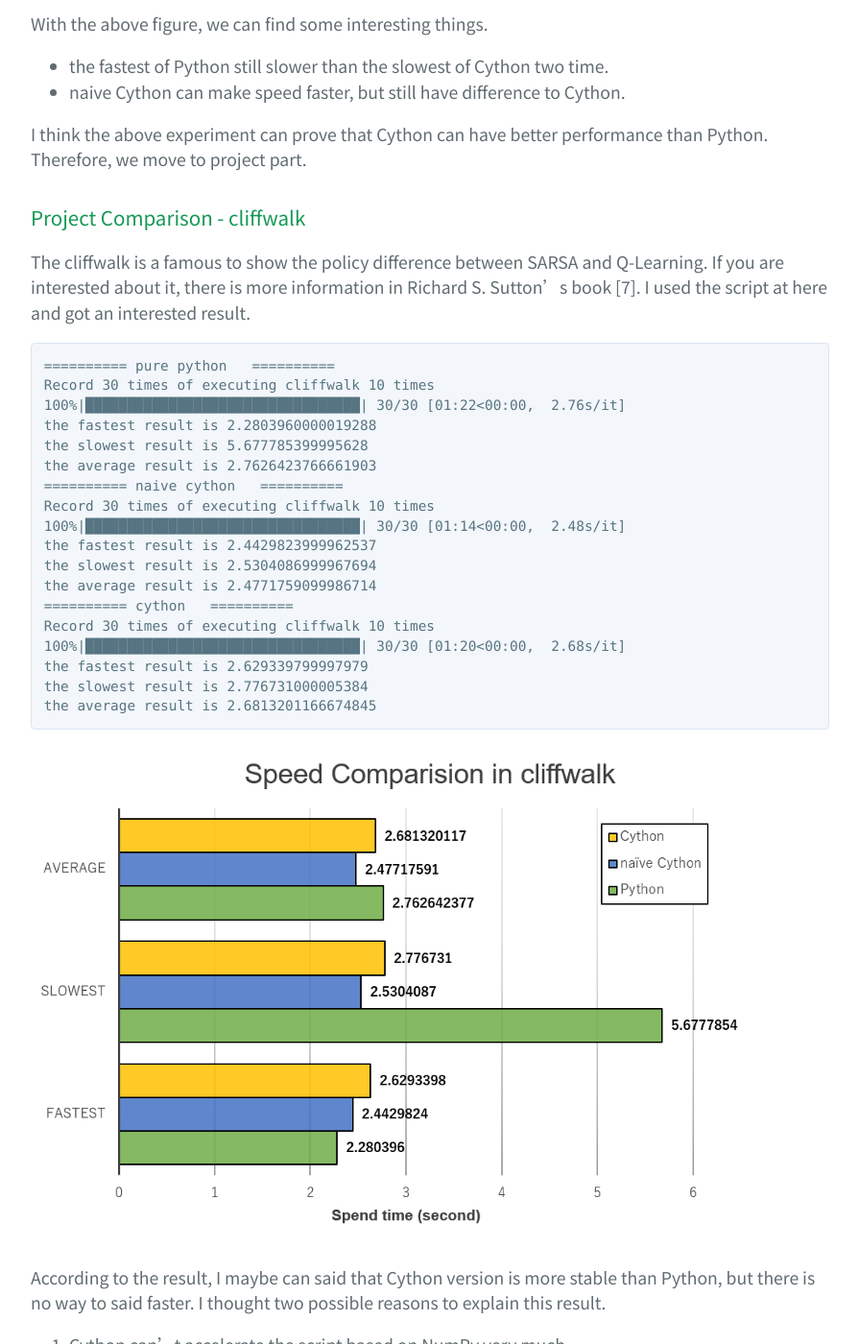
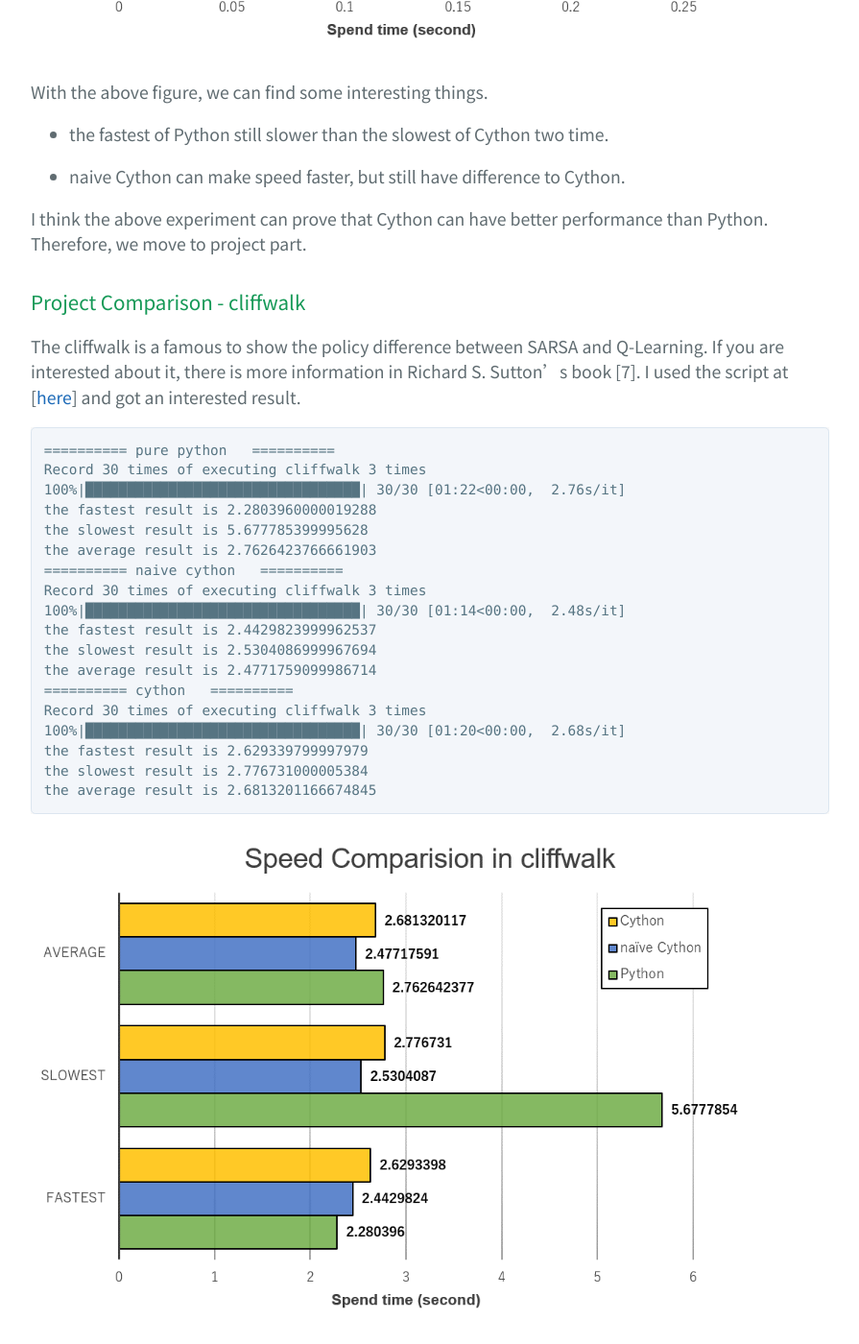
Before and after one commit to ChampDBG/ChampDBG.github.io, a Jekyll site: the page built from _posts/2020-04-07-Cython Self-Study.md, in a window 1280 px wide and 1400 px high, scrolled down 4493 px. Shown: the whole window at 96% size, without its empty margins (192-1087 px from the left). Built offline with Jekyll 4.4.1, drawn with Linux system fonts in a browser that asks for light colours; some of the changed text lies outside the part shown.

````diff
--- a/_posts/2020-04-06-Cython Self-Study.md
+++ b/_posts/2020-04-07-Cython Self-Study.md
@@ -113,29 +117,31 @@ the average result is 0.04952403199998571
 ![](/img/20200406_Speed Comparison Fibonacci.png)
 
 With the above figure, we can find some interesting things.
+
 * the fastest of Python still slower than the slowest of Cython two time.
+
 * naive Cython can make speed faster, but still have difference to Cython.
 
 I think the above experiment can prove that Cython can have better performance than Python. Therefore, we move to project part.
 
 ### Project Comparison - cliffwalk
-The cliffwalk is a famous to show the policy difference between SARSA and Q-Learning. If you are interested about it, there is more information in Richard S. Sutton's book [7]. I used the script at here and got an interested result.
+The cliffwalk is a famous to show the policy difference between SARSA and Q-Learning. If you are interested about it, there is more information in Richard S. Sutton's book [7]. I used the script at [[here](https://github.com/ChampDBG/PlayGround/tree/master/cython/cliffwalk)] and got an interested result.
 
 ```
 ========== pure python   ==========
-Record 30 times of executing cliffwalk 10 times
+Record 30 times of executing cliffwalk 3 times
 100%|█████████████████████████████████| 30/30 [01:22<00:00,  2.76s/it]
 the fastest result is 2.2803960000019288
 the slowest result is 5.677785399995628
 the average result is 2.7626423766661903
 ========== naive cython   ==========
-Record 30 times of executing cliffwalk 10 times
+Record 30 times of executing cliffwalk 3 times
 100%|█████████████████████████████████| 30/30 [01:14<00:00,  2.48s/it]
 the fastest result is 2.4429823999962537
 the slowest result is 2.5304086999967694
 the average result is 2.4771759099986714
 ========== cython   ==========
-Record 30 times of executing cliffwalk 10 times
+Record 30 times of executing cliffwalk 3 times
 100%|█████████████████████████████████| 30/30 [01:20<00:00,  2.68s/it]
 the fastest result is 2.629339799997979
 the slowest result is 2.776731000005384
@@ -154,10 +160,11 @@ According to the result, I maybe can said that Cython version is more stable tha
 
 ## Future work
 1. Explain the result of cliffwalk
+
 2. Get Deeper - release GIL in Cython [[10](https://cython.readthedocs.io/en/latest/src/userguide/parallelism.html)]
 
 ## Reference
-[1] What is Python Global Interpreter Lock(GIL)? [[Link](https://realpython.com/python-gil/)]
+[1] What is Python Global Interpreter Lock(GIL)? [[link](https://realpython.com/python-gil/)]
 
 [2] How come statically typed languages perform much better than dynamic ones? [[link](https://www.quora.com/How-come-statically-typed-languages-perform-much-better-than-dynamic-ones)]
 
````
Also changed, not shown: other parts of _posts/2020-04-07-Cython Self-Study.md (+10 -4 lines), _posts/2020-04-08-Cython Self-Study2.md (added, +114 -0 lines), img/20200408_Speed Comparison cliffwalk_v2.png (added).
